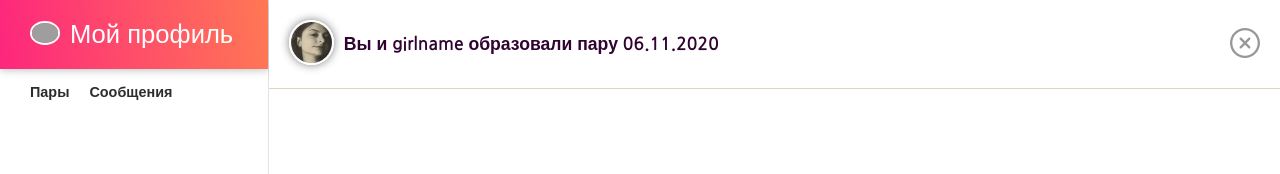
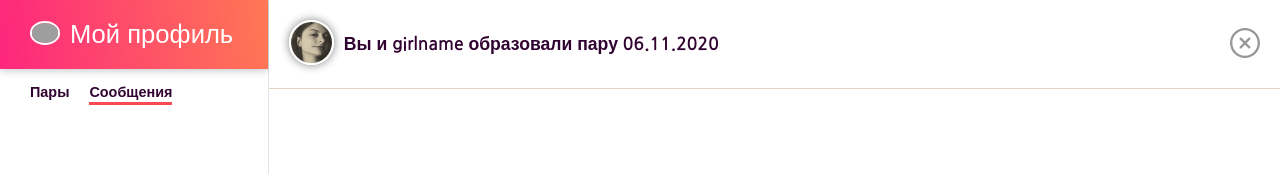
Before and after one commit to Kilomebit17/estech, a React (Create React App) app: page /messages in a window 1280 px wide. Shown: the top 174 px of the page. Built offline with nearby package versions, Linux system fonts and the light colour scheme; grey boxes are pictures that could not be loaded; a web font is replaced by a local one.

Commit message:
styled something

```diff
--- a/package.json
+++ b/package.json
@@ -8,6 +8,7 @@
     "@testing-library/user-event": "^12.1.10",
     "react": "^17.0.1",
     "react-dom": "^17.0.1",
+    "react-router-dom": "^5.2.0",
     "react-scripts": "4.0.0",
     "web-vitals": "^0.2.4"
   },
--- a/src/App.js
+++ b/src/App.js
@@ -5,15 +5,18 @@ import Profile from './Components/App/Profile/Profile';
 import Header from './Components/App/Profile/Header/Header';
 import ProfileCss from './Components/App/Profile/Profile.module.css'
 import Content from './Components/App/Content/Content';
+import { Route, BrowserRouter } from 'react-router-dom';
 const App = () => {
     return (
-        <div className="App">
-            <div className={ProfileCss.profile__width}>
-                <Header />
-                <Profile />
+        <BrowserRouter>
+            <div className="App">
+                <div className={ProfileCss.profile__width}>
+                    <Header />
+                    <Profile />
+                </div>
+                <Route path='/messages' component={Content} />
             </div>
-                <Content />
-        </div>
+        </BrowserRouter>
     )
 }
 export default App;
--- a/src/Components/App/Content/Content.jsx
+++ b/src/Components/App/Content/Content.jsx
@@ -3,9 +3,9 @@ import MSContent from './MessageBody/MSContent'
 import ContentCss from './Content.module.css'
 const Content = () => {
     return (
-        <div className={ContentCss.content}>
-            <MSContent />
-        </div>
+            <div className={ContentCss.content}>
+                <MSContent />
+            </div>
     )
 }
 export default Content;
--- a/src/Components/App/Content/Content.module.css
+++ b/src/Components/App/Content/Content.module.css
@@ -1,4 +1,5 @@
 .content {
     background-color: #f5f7fa;
     width: 79%;
+    height: 100vh;
 }
--- a/src/Components/App/Profile/Couples/Couples.module.css
+++ b/src/Components/App/Profile/Couples/Couples.module.css
@@ -7,3 +7,7 @@
     cursor: pointer;
     font-family: 'Nanum Gothic', sans-serif;
 }
+.Couples__title a.active {
+    padding-bottom: 3px;
+    border-bottom: 3px solid#fb4a54;
+}
--- a/src/Components/App/Profile/Couples/Сouples.jsx
+++ b/src/Components/App/Profile/Couples/Сouples.jsx
@@ -1,10 +1,13 @@
 import React from 'react'
 import CouplesCss from './Couples.module.css'
+import { NavLink } from 'react-router-dom'
 
-const Couples = (props) => {
+const Couples = () => {
     return (
         <div className={CouplesCss.Couples}>
-            <div className={CouplesCss.Couples__title}>{props.title}</div>
+            <div className={CouplesCss.Couples__title}>
+                <NavLink to="/couples" activeClassName={CouplesCss.active}>Пары</NavLink>
+            </div>
         </div>
     )
 }
--- a/src/Components/App/Profile/Header/Header.jsx
+++ b/src/Components/App/Profile/Header/Header.jsx
@@ -6,7 +6,7 @@ const Header = () => {
         <div className={HeaderCss.header}>
             <div className={HeaderCss.header__logo}>
                 <a href="_"><img className={HeaderCss.header__img} src="https://scontent.fiev9-1.fna.fbcdn.net/v/t1.0-9/96589892_852958135226289_9180315968964919296_n.jpg?_nc_cat=110&ccb=2&_nc_sid=09cbfe&_nc_ohc=rhEwhxnI6e8AX_v7o7G&_nc_ht=scontent.fiev9-1.fna&oh=fd164355b38746a8a73b3052d6f245f2&oe=5FC7FEFE" alt="logo" /></a>
-                <a href="_" className={HeaderCss.header__title}> Мой профиль </a>
+                <a href="/profile" className={HeaderCss.header__title}> Мой профиль </a>
             </div>
         </div>
     )
--- a/src/Components/App/Profile/Messages/Messages.jsx
+++ b/src/Components/App/Profile/Messages/Messages.jsx
@@ -1,8 +1,11 @@
 import React from 'react'
 import MessagesCss from './Messages.module.css'
-const Messages = (props) => {
+import { NavLink } from 'react-router-dom';
+const Messages = () => {
     return (
-    <div className={MessagesCss.title}>{props.title}</div>
+        <div className={MessagesCss.title}>
+            <NavLink to="/messages" activeClassName={MessagesCss.active}>Сообщения</NavLink>
+        </div>
     )
 }
 export default Messages;
--- a/src/Components/App/Profile/Messages/Messages.module.css
+++ b/src/Components/App/Profile/Messages/Messages.module.css
@@ -6,3 +6,7 @@
     padding:0 10px;
     font-family: 'Nanum Gothic', sans-serif;
 }
+.title a.active {
+    padding-bottom: 3px;
+    border-bottom: 3px solid#fb4a54;
+}
--- a/src/Components/App/Profile/Profile.jsx
+++ b/src/Components/App/Profile/Profile.jsx
@@ -6,8 +6,8 @@ import Messages from './Messages/Messages'
 const Profile = () => {
     return (
         <div className={ProfileCss.profile}>
-            <Couples title="Пары"/>
-            <Messages title="Сообщения"/>
+            <Couples />
+            <Messages />
         </div>
     )
 }
--- a/src/Components/App/Profile/Profile.module.css
+++ b/src/Components/App/Profile/Profile.module.css
@@ -1,5 +1,6 @@
 .profile__width {
-    width: 21%;
+    min-width: 21%;
+
     height: 100vh;
     border-right: 1px solid #e0e4e9;
 }
--- a/src/index.css
+++ b/src/index.css
@@ -16,6 +16,7 @@ body {
 }
 a {
   text-decoration: none;
+  color: #300330;
 }
 
 code {
```
Also changed, not shown: 1 other file (tests, documents, lock files or other folders).
